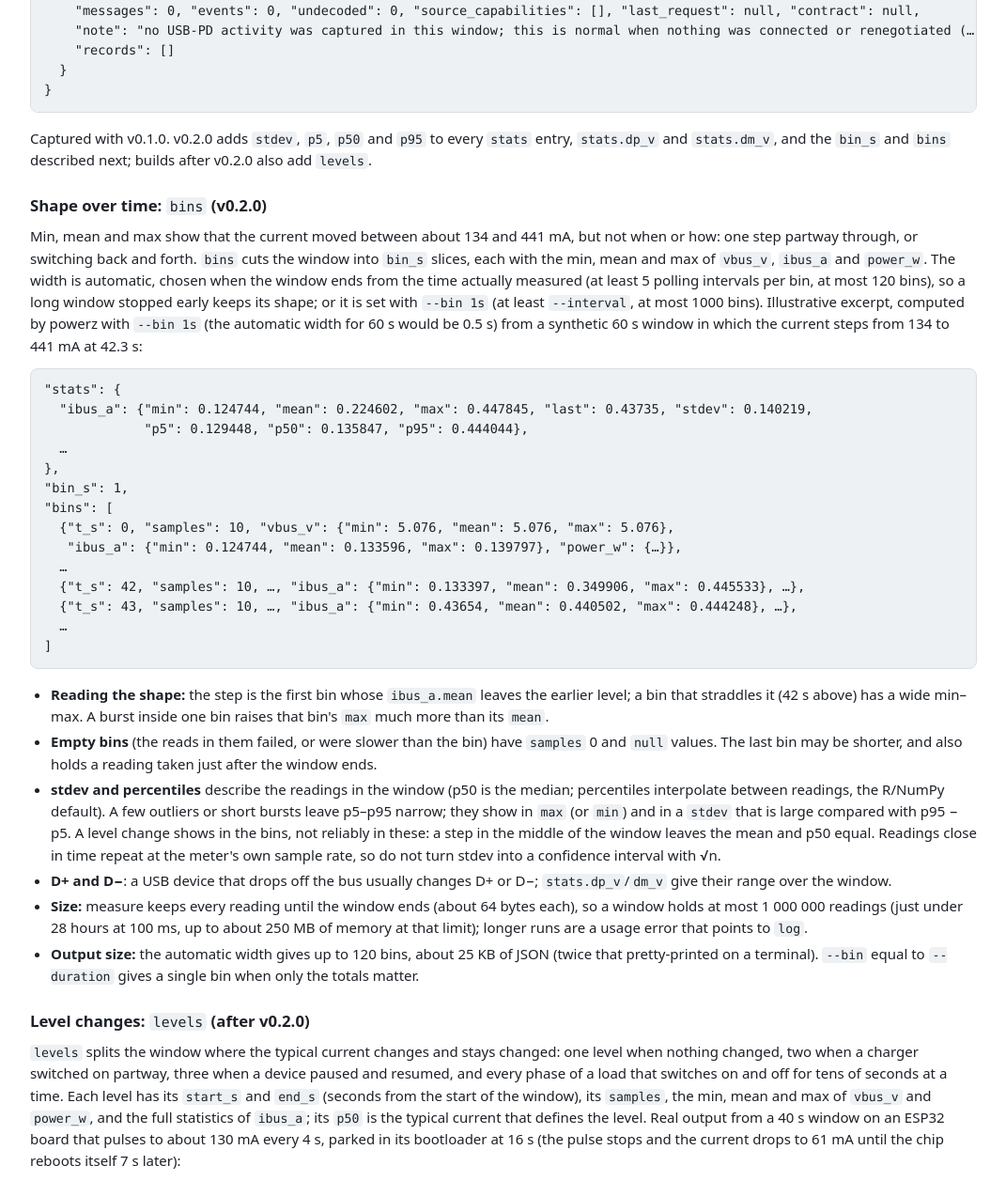
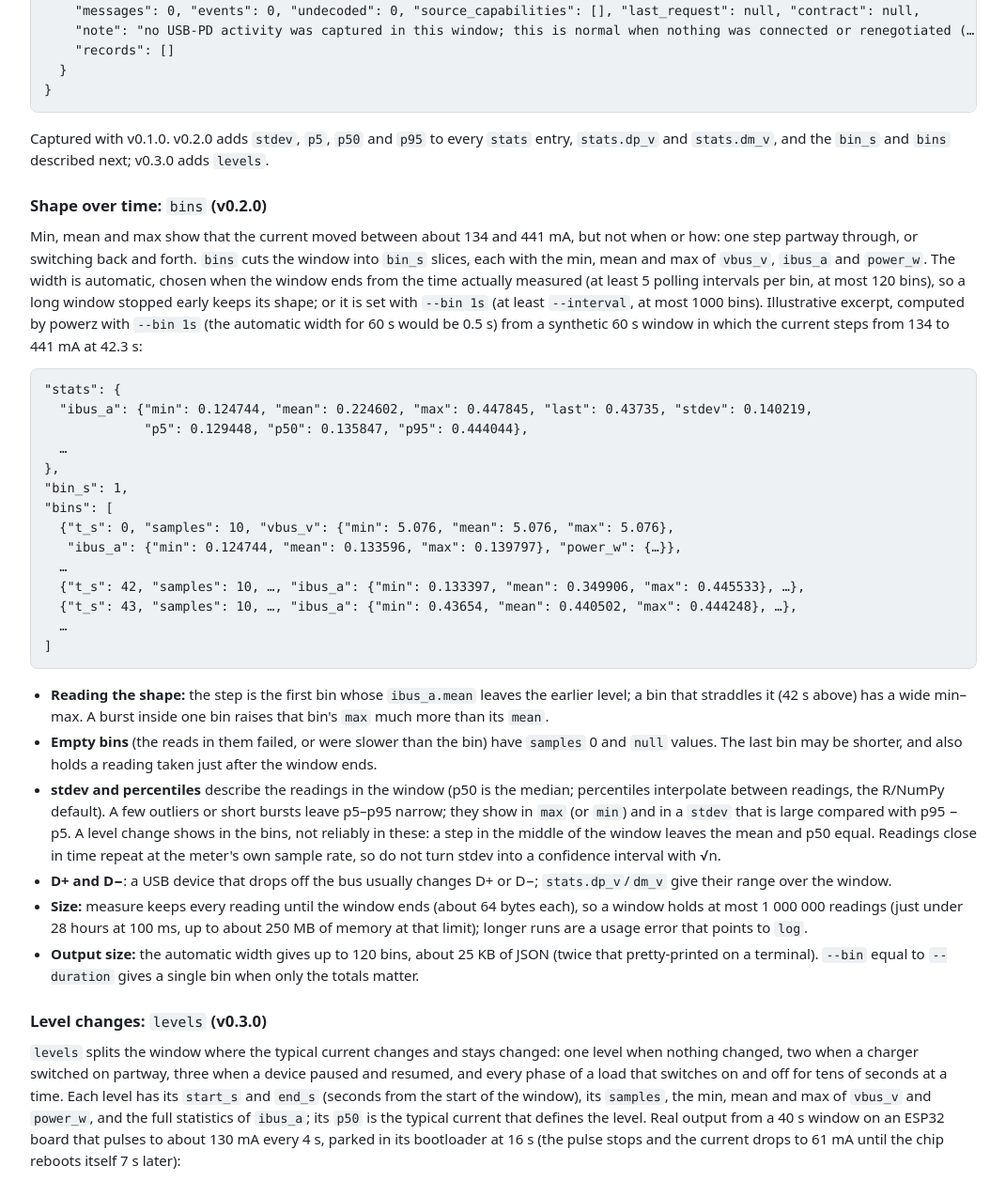
Before and after one commit to ljagiello/gopower-z, a plain HTML site: page docs/cli.html in a window 1280 px wide. Shown: the part 3955-5212 px from the top of the page at 94% size, without its empty margins (104-1175 px from the left). Drawn offline with Linux system fonts and the light colour scheme.

Commit message:
Label the levels docs as v0.3.0 (#15)
📖 *After v0.2.0 — now simply v0.3.0.*

## Summary

- v0.3.0 shipped `levels`, but the docs still said "after v0.2.0" in two
places: the levels heading, and the note on what each version adds to
the example. Both now name v0.3.0, matching the `bins` heading's
"(v0.2.0)".

## Test Plan

- `npm run build --prefix site` builds all 6 pages.

```diff
--- a/docs/cli.html
+++ b/docs/cli.html
@@ -187,7 +187,7 @@ powerz schema</code></pre>
     "records": []
   }
 }</code></pre>
-<p>Captured with v0.1.0. v0.2.0 adds <code>stdev</code>, <code>p5</code>, <code>p50</code> and <code>p95</code> to every <code>stats</code> entry, <code>stats.dp_v</code> and <code>stats.dm_v</code>, and the <code>bin_s</code> and <code>bins</code> described next; builds after v0.2.0 also add <code>levels</code>.</p>
+<p>Captured with v0.1.0. v0.2.0 adds <code>stdev</code>, <code>p5</code>, <code>p50</code> and <code>p95</code> to every <code>stats</code> entry, <code>stats.dp_v</code> and <code>stats.dm_v</code>, and the <code>bin_s</code> and <code>bins</code> described next; v0.3.0 adds <code>levels</code>.</p>
 
 <h3 id="shape">Shape over time: <code>bins</code> (v0.2.0)</h3>
 <p>Min, mean and max show that the current moved between about 134 and 441 mA, but not when or how: one step partway through, or switching back and forth. <code>bins</code> cuts the window into <code>bin_s</code> slices, each with the min, mean and max of <code>vbus_v</code>, <code>ibus_a</code> and <code>power_w</code>. The width is automatic, chosen when the window ends from the time actually measured (at least 5 polling intervals per bin, at most 120 bins), so a long window stopped early keeps its shape; or it is set with <code>--bin 1s</code> (at least <code>--interval</code>, at most 1000 bins). Illustrative excerpt, computed by powerz with <code>--bin 1s</code> (the automatic width for 60 s would be 0.5 s) from a synthetic 60 s window in which the current steps from 134 to 441 mA at 42.3 s:</p>
@@ -214,7 +214,7 @@ powerz schema</code></pre>
   <li><strong>Output size:</strong> the automatic width gives up to 120 bins, about 25 KB of JSON (twice that pretty-printed on a terminal). <code>--bin</code> equal to <code>--duration</code> gives a single bin when only the totals matter.</li>
 </ul>
 
-<h3 id="levels">Level changes: <code>levels</code> (after v0.2.0)</h3>
+<h3 id="levels">Level changes: <code>levels</code> (v0.3.0)</h3>
 <p><code>levels</code> splits the window where the typical current changes and stays changed: one level when nothing changed, two when a charger switched on partway, three when a device paused and resumed, and every phase of a load that switches on and off for tens of seconds at a time. Each level has its <code>start_s</code> and <code>end_s</code> (seconds from the start of the window), its <code>samples</code>, the min, mean and max of <code>vbus_v</code> and <code>power_w</code>, and the full statistics of <code>ibus_a</code>; its <code>p50</code> is the typical current that defines the level. Real output from a 40 s window on an ESP32 board that pulses to about 130 mA every 4 s, parked in its bootloader at 16 s (the pulse stops and the current drops to 61 mA until the chip reboots itself 7 s later):</p>
 <pre><code>"levels": [
   {"start_s": 0, "end_s": 16.002, "samples": 160, "vbus_v": {…},
```
